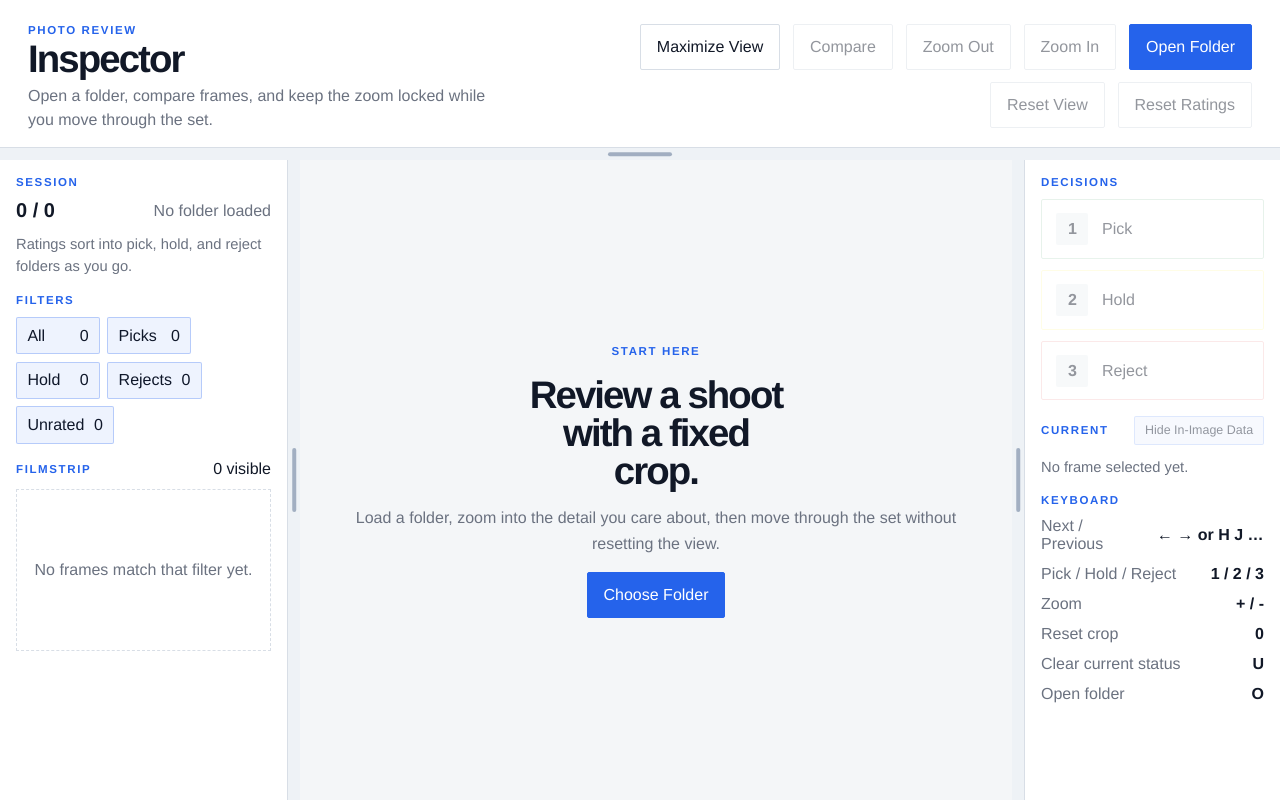
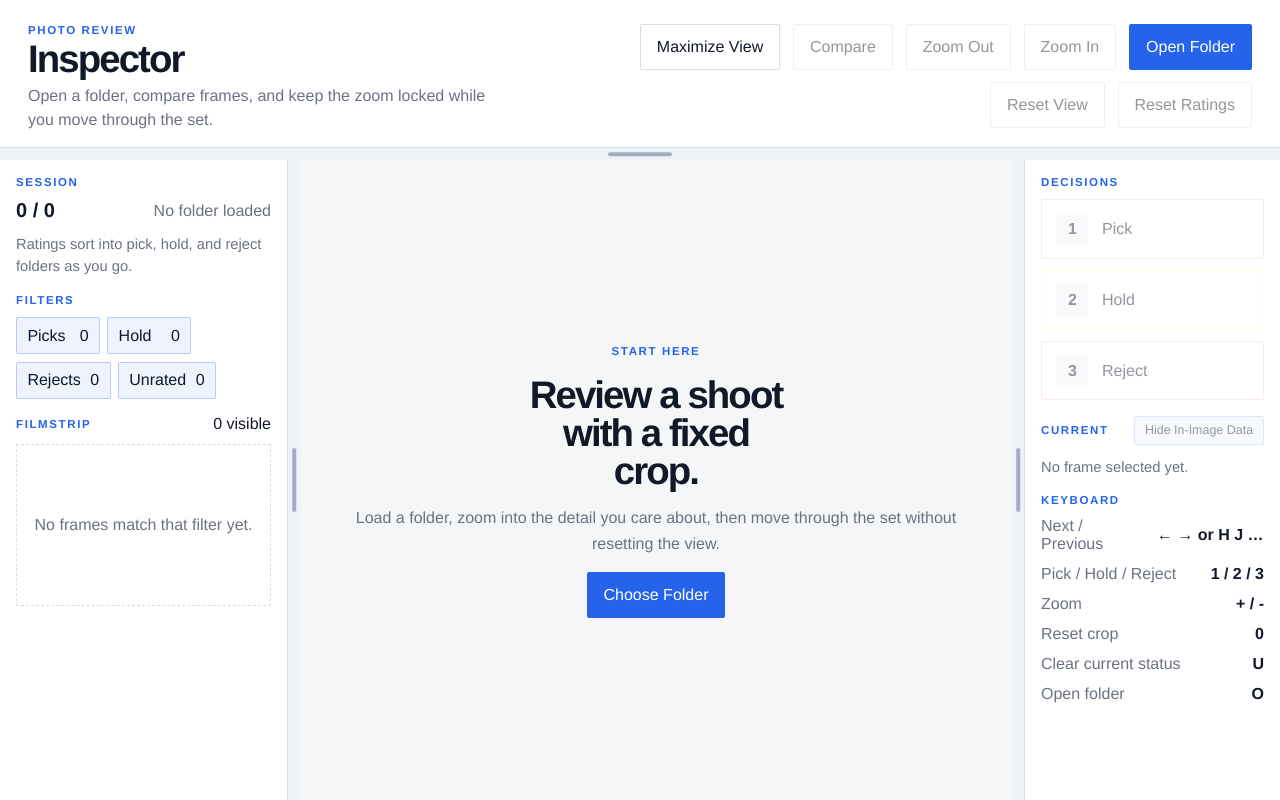
Before and after one commit to ericceg/inspector, a React (Vite) app: page / in a window 1280 px wide. Built offline with nearby package versions, Linux system fonts and the light colour scheme.

Commit message:
Allow empty filter selections

```diff
--- a/src/App.tsx
+++ b/src/App.tsx
@@ -31,7 +31,6 @@ import "./App.css";
 const FILTERABLE_DECISIONS: PhotoDecision[] = ["pick", "hold", "reject", "unrated"];
 
 const FILTERS: Array<{ value: FilterPillValue; label: string }> = [
-  { value: "all", label: "All" },
   { value: "pick", label: "Picks" },
   { value: "hold", label: "Hold" },
   { value: "reject", label: "Rejects" },
@@ -134,22 +133,13 @@ function App() {
 
   const toggleStripFilter = (value: FilterPillValue) => {
     setStripFilter((current) => {
-      if (value === "all") {
-        return createAllStripFilter();
+      if (current.includes(value)) {
+        return current.filter((entry) => entry !== value);
       }
 
-      if (current.includes(value)) {
-        const next = current.filter((entry) => entry !== value);
-        return next.length ? next : createAllStripFilter();
-      }
-
-      const next = FILTERABLE_DECISIONS.filter(
+      return FILTERABLE_DECISIONS.filter(
         (decision) => current.includes(decision) || decision === value,
       );
-
-      return next.length === FILTERABLE_DECISIONS.length
-        ? createAllStripFilter()
-        : next;
     });
   };
 
@@ -1355,14 +1345,10 @@ function isAllStripFilter(filter: StripFilter) {
 }
 
 function isFilterActive(filter: StripFilter, value: FilterPillValue) {
-  return value === "all" ? isAllStripFilter(filter) : filter.includes(value);
+  return filter.includes(value);
 }
 
 function countForFilter(counts: DecisionCounts, filter: FilterPillValue) {
-  if (filter === "all") {
-    return counts.pick + counts.hold + counts.reject + counts.unrated;
-  }
-
   return counts[filter];
 }
 
--- a/src/types.ts
+++ b/src/types.ts
@@ -1,6 +1,6 @@
 export type PhotoDecision = "pick" | "hold" | "reject" | "unrated";
 
-export type FilterPillValue = "all" | PhotoDecision;
+export type FilterPillValue = PhotoDecision;
 
 export type StripFilter = PhotoDecision[];
 
```
